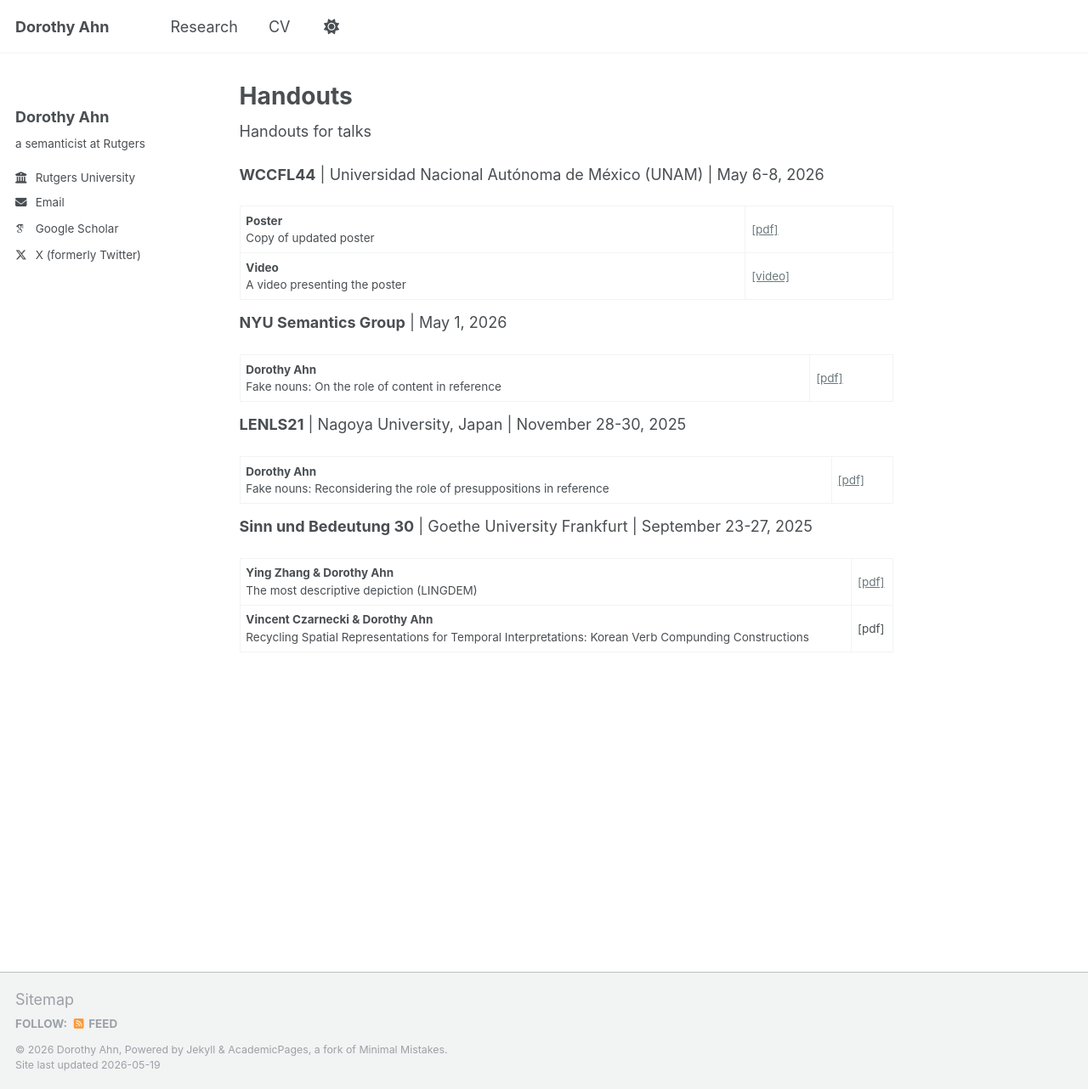
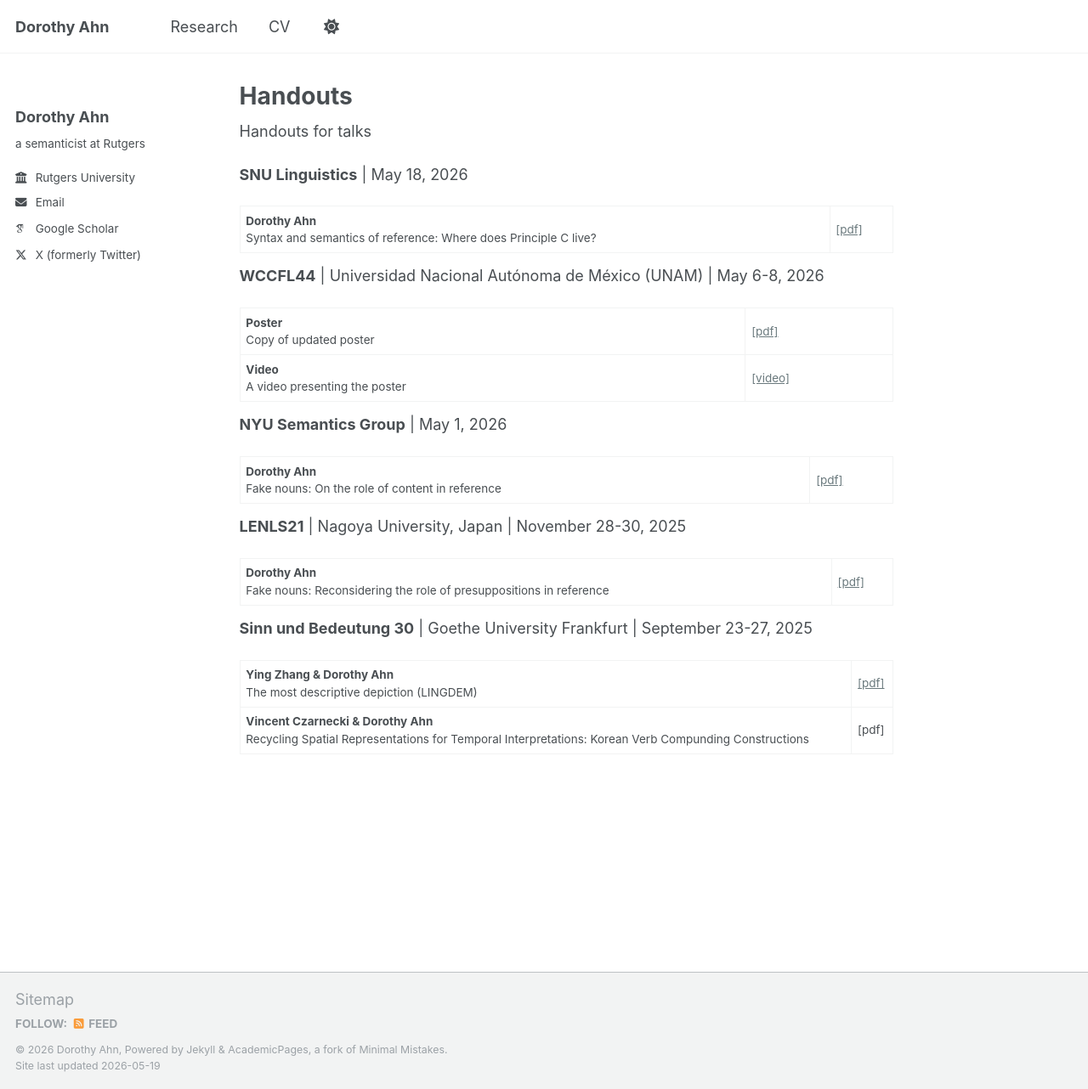
Before and after one commit to doroahn/doroahn.github.io, a Jekyll site: the page built from _pages/handouts.md, in a window 1280 px wide and 1282 px high. Shown: the whole window at 85% size. Built offline with Jekyll 4.4.1, drawn with Linux system fonts in a browser that asks for light colours; some web fonts are replaced.

Commit message:
Update handouts.md

```diff
--- a/_pages/handouts.md
+++ b/_pages/handouts.md
@@ -5,6 +5,22 @@ author_profile: true
 ---
 
 Handouts for talks
+
+**SNU Linguistics** \| May 18, 2026
+
+<table>
+ <tr>
+    <td>
+      <strong>Dorothy Ahn</strong><br>
+     Syntax and semantics of reference: Where does Principle C live?
+    </td>
+    <td>
+      <a href="https://doroahn.github.io/files/ahn_2026_snu_principlec.pdf">[pdf]</a>
+    </td>
+  </tr>
+  </table>
+
+
 
 **WCCFL44** \| Universidad Nacional Autónoma de México (UNAM) \| May 6-8, 2026
 
```
